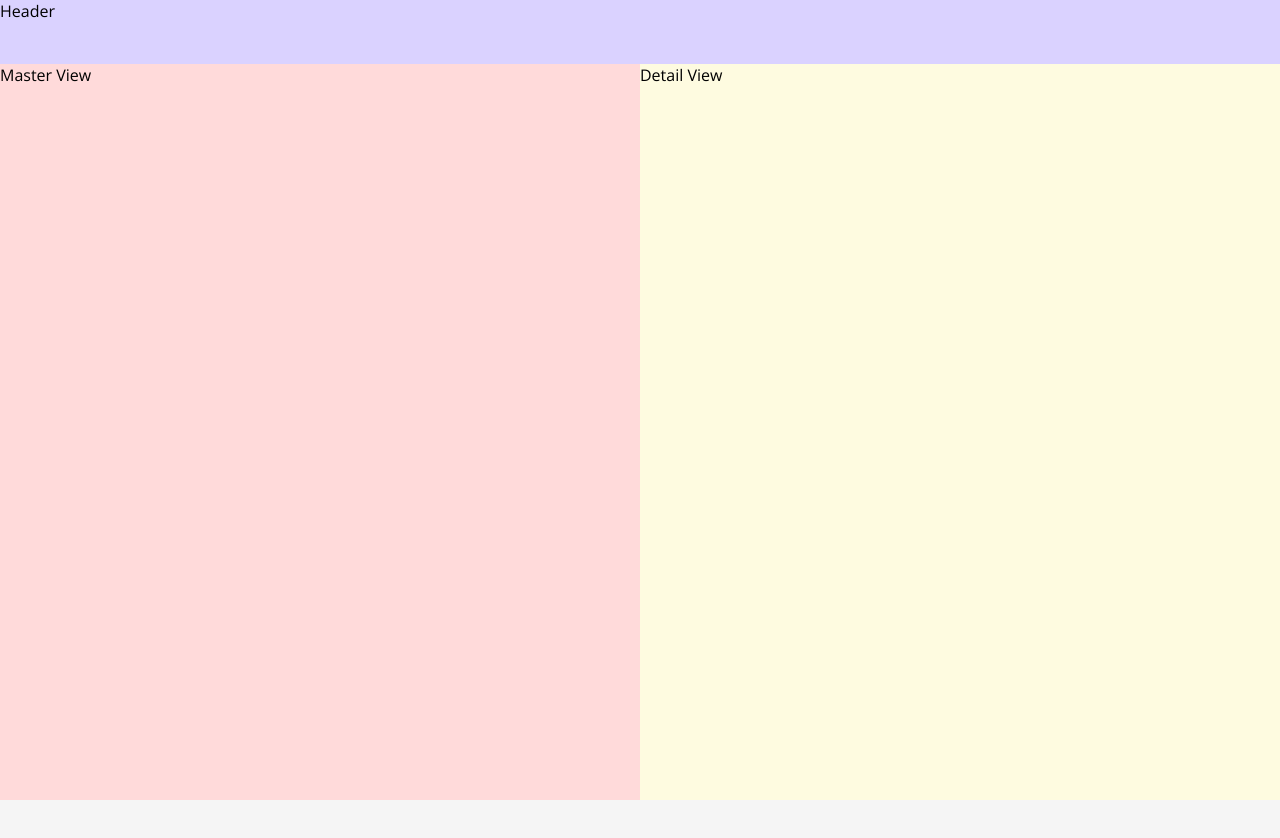
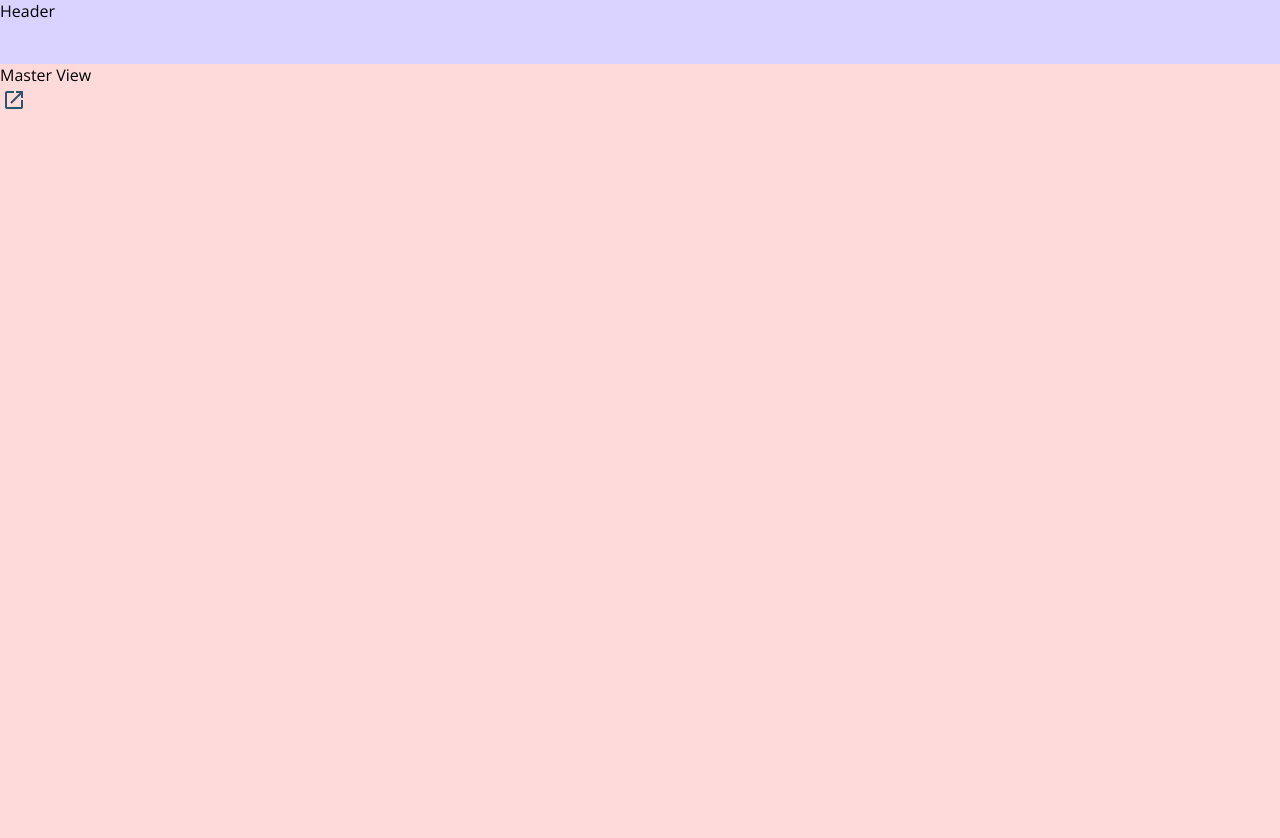
Before and after one commit to aclue-de/LayoutTalk_master-detail-app, a website built with Vite: page index.html in a window 1280 px wide. Before the commit the page ends 800 px from the top, so only its background shows below. Built offline with nearby package versions, Linux system fonts and the light colour scheme.

Commit message:
add changes

```diff
--- a/css/main.css
+++ b/css/main.css
@@ -4,13 +4,18 @@
 
 header {
   background-color: var(--pastel-color--blue);
-  height: 64px;
+  height: 4rem;
   width: 100%;
+
+  position: fixed;
+  top: 0;
+  z-index: 10;
 }
 
 main {
   display: flex;
-  height: 100%;
+  height: 120%;
+  margin-top: 4rem;
 }
 
 .master-view {
@@ -20,5 +25,16 @@ main {
 
 .detail-view {
   background-color: var(--pastel-color--yellow);
-  flex: 1;
+  /* flex: 1; */
+  position: absolute;
+  display: none;
+  right: -100%;
+  width: 50%;
+  height: 100%;
 }
+
+.detail-view.open {
+  position: relative;
+  display: block;
+  right: 0;
+}
--- a/index.html
+++ b/index.html
@@ -20,7 +20,12 @@
     <header>Header</header>
 
     <main>
-      <section class="master-view">Master View</section>
+      <section class="master-view">
+        Master View
+        <button class="icon-btn">
+          <img src="./images/open-tab-icon.svg" alt="" />
+        </button>
+      </section>
       <section class="detail-view">Detail View</section>
     </main>
 
```
